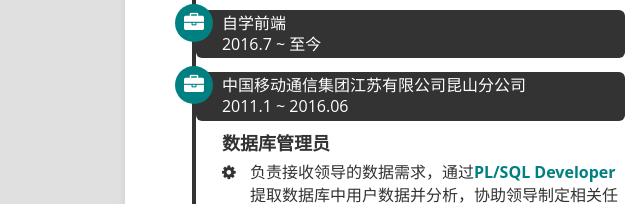
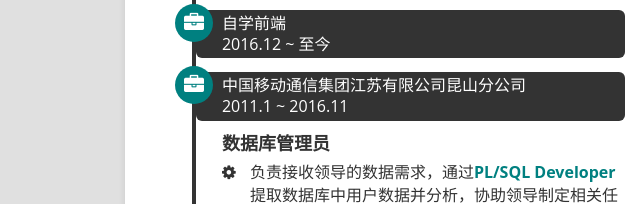
Before and after one commit to codeShon/resume, a plain HTML site: page index.html in a window 1280 px wide. Shown: the part 721-925 px from the top of the page, 0-640 px from the left. Drawn offline with Linux system fonts and the light colour scheme.

Commit message:
Update index.html

```diff
--- a/index.html
+++ b/index.html
@@ -76,10 +76,10 @@
                         <div class="timeline-wrapper">
                             <ul class="sec-content timeline">
                                 <li class="timeline-item experience-internship">
-                                    <h3 class="timeline-title"><span class="experience-place">自学前端</span><br><time class="experience-time">2016.7 ~ 至今</time></h3>
+                                    <h3 class="timeline-title"><span class="experience-place">自学前端</span><br><time class="experience-time">2016.12 ~ 至今</time></h3>
                                 </li>
                                 <li class="timeline-item experience-internship">
-                                    <h3 class="timeline-title"><span class="experience-place">中国移动通信集团江苏有限公司昆山分公司</span><time class="experience-time">2011.1 ~ 2016.06</time></h3>
+                                    <h3 class="timeline-title"><span class="experience-place">中国移动通信集团江苏有限公司昆山分公司</span><time class="experience-time">2011.1 ~ 2016.11</time></h3>
                                     <dl class="experience-description timeline-content">
                                         <dt class="experience-position">数据库管理员</dt>
                                         <dd class="experience-task">负责接收领导的数据需求，通过<strong>PL/SQL Developer</strong>提取数据库中用户数据并分析，协助领导制定相关任务目标，同时跟踪目标数据完成情况，确保任务完成</dd>
```
